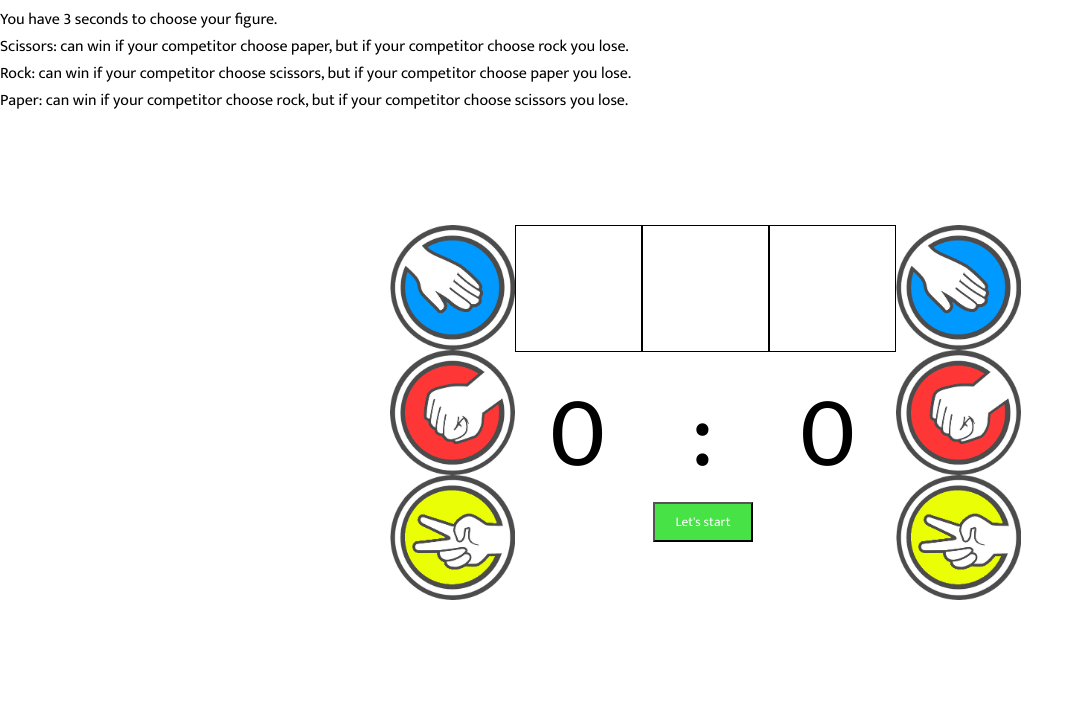
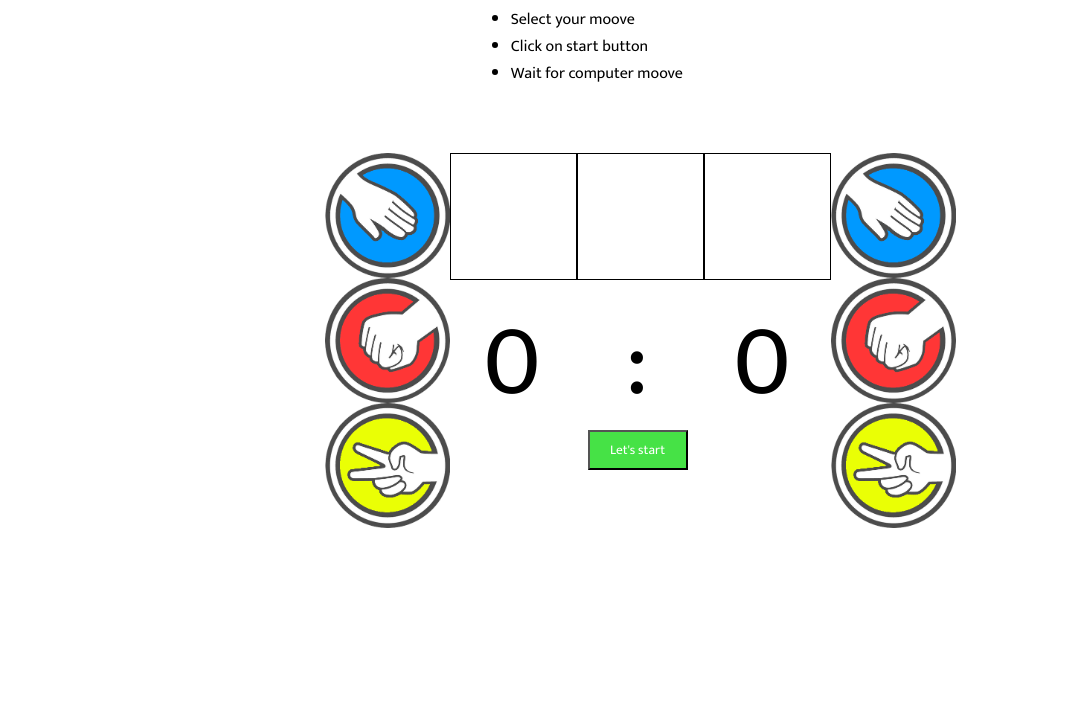
Before and after one commit to iTookl/RockPaperScissors, a plain HTML site: page index.html in a window 1280 px wide. Shown: the part 90-800 px from the top of the page, without its empty margins (0-1084 px from the left). Drawn offline with Linux system fonts and the light colour scheme.

Commit message:
updated files

```diff
--- a/index.html
+++ b/index.html
@@ -7,32 +7,26 @@
 	<link href="https://fonts.googleapis.com/css?family=Mukta" rel="stylesheet">
 </head>
 <body>
-<!--
-	 ico-1 = paper
-	 ico-2 = rock
-	 ico-3 = scissors
--->
  	<div class="wraper">
-		<h1 class="titleOfGame">Rock Paper Scissors</h1>
-		<p class="rulesOfGame">You have 3 seconds to choose your figure.<br>
-			Scissors: can win if your competitor choose paper, but if your competitor choose rock you lose.<br>
-			Rock: can win if your competitor choose scissors, but if your competitor choose paper you lose.<br>
-			Paper: can win if your competitor choose rock, but if your competitor choose scissors you lose.
-		</p>
+ 		<div class="game-rules">
+ 			<h1 class="titleOfGame">Rock Paper Scissors Rules</h1>
+			<ul>
+				<li>Select your moove</li>
+				<li>Click on start button</li>
+				<li>Wait for computer moove</li>
+			</ul>
+ 		</div>
 
-		 <div class="forCenter">
-			<div class="flexForInterface">
-				<!-- <div class="">choose your move</div> -->
-
-				<div class="flexForIconsIMG">
+		 <div class="game-interface-wraper">
+			<div class="game-interface">
+				<div class="icons">
 					<img src="ico-1.png" alt="paper" class="firstColumnIcon" id="paper" name="toClick">
 					<img src="ico-2.png" alt="rock" class="firstColumnIcon" id="rock" name="toClick">
 					<img src="ico-3.png" alt="scissors" class="firstColumnIcon" id="scissors" name="toClick">
 				</div>
 
-
-				<div class="flexForButt">
-					<div class="flexForDivs">
+				<div class="game-score-wraper">
+					<div class="game-score">
 						<div class="row">
 							<div class="myChoose" id="myChoose"></div>
 							<div class="timer" id='timer'></div>
@@ -46,13 +40,12 @@
 						</div>
 					</div>
 
-					<div class="buttonToCenter">
+					<div class="button">
 						<button class="buttonStart" id="button">Let's start</button>
-						<!-- <button class="buttonStop" id="buttonStop">Stop Game</button> -->
 					</div>
 				</div>
 
-				<div class="flexForIconsIMG">
+				<div class="icons">
 					<img src="ico-1.png" alt="paper" class="secondColumnIcon">
 					<img src="ico-2.png" alt="rock" class="secondColumnIcon">
 					<img src="ico-3.png" alt="scissors" class="secondColumnIcon">
--- a/style.css
+++ b/style.css
@@ -3,13 +3,16 @@
 }
 body {
 	width: 100%;
-	height: 100%;
 	margin: 0;
 	padding: 0;
 }
 .wraper {
 	width: 100%;
 	height: 100%;
+	display: flex;
+	flex-direction: column;
+	justify-content: center;
+	align-items: center;
 }
 .firstColumnIcon {
 	width: 125px;
@@ -20,17 +23,17 @@ body {
 	width: 125px;
 	height: 125px;
 }
-
-.flexForInterface {
+.game-interface {
 	display: flex;
 	flex-direction: row;
+	justify-content: center;
 	width: 500px;
 }
-.flexForIconsIMG {
+.icons {
 	display: flex;
 	flex-direction: column;
 }
-.buttonToCenter {
+.button {
 	display: flex;
     align-items: center;
     justify-content: center;
@@ -46,16 +49,6 @@ body {
     cursor: pointer;
     outline: inherit;
 }
-/* .buttonStop {
-	height: 40px;
-	width: 100px;
-
-	background: #ff3131;
-    color: #fff;
-    padding: 0;
-    cursor: pointer;
-    outline: inherit;
-} */
 .myChoose {
 	width: 125px;
 	height: 125px;
@@ -75,7 +68,7 @@ body {
 	display: flex;
 	flex-direction: column;
 }
-.flexForDivs {
+.game-score {
 	display: flex;
 	flex-direction: column;
 }
@@ -83,20 +76,13 @@ body {
 	display: flex;
 	flex-direction: row;
 }
-.forCenter {
+.game-interface-wraper {
+	margin-top: 50px;
 	width: 100%;
-    height: 100%;
-    margin-top: 8%;
-    position: fixed;
-    top: 0;
-    left: 0;
     display: flex;
     align-items: center;
-    align-content: center;
     justify-content: center;
-    overflow: auto;
 }
-
 .scoreUser {
 	padding: 0;
 	text-align: center;
```
